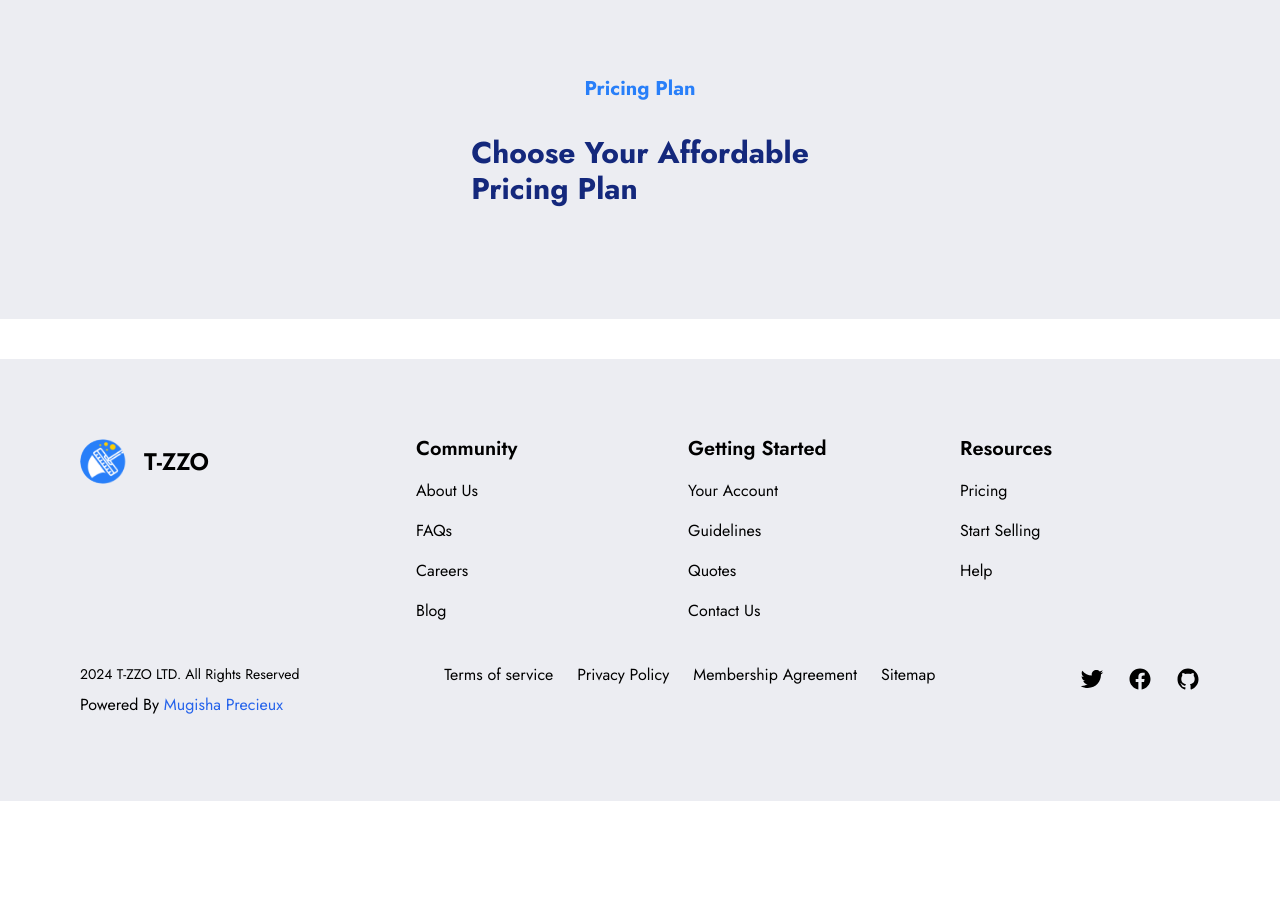
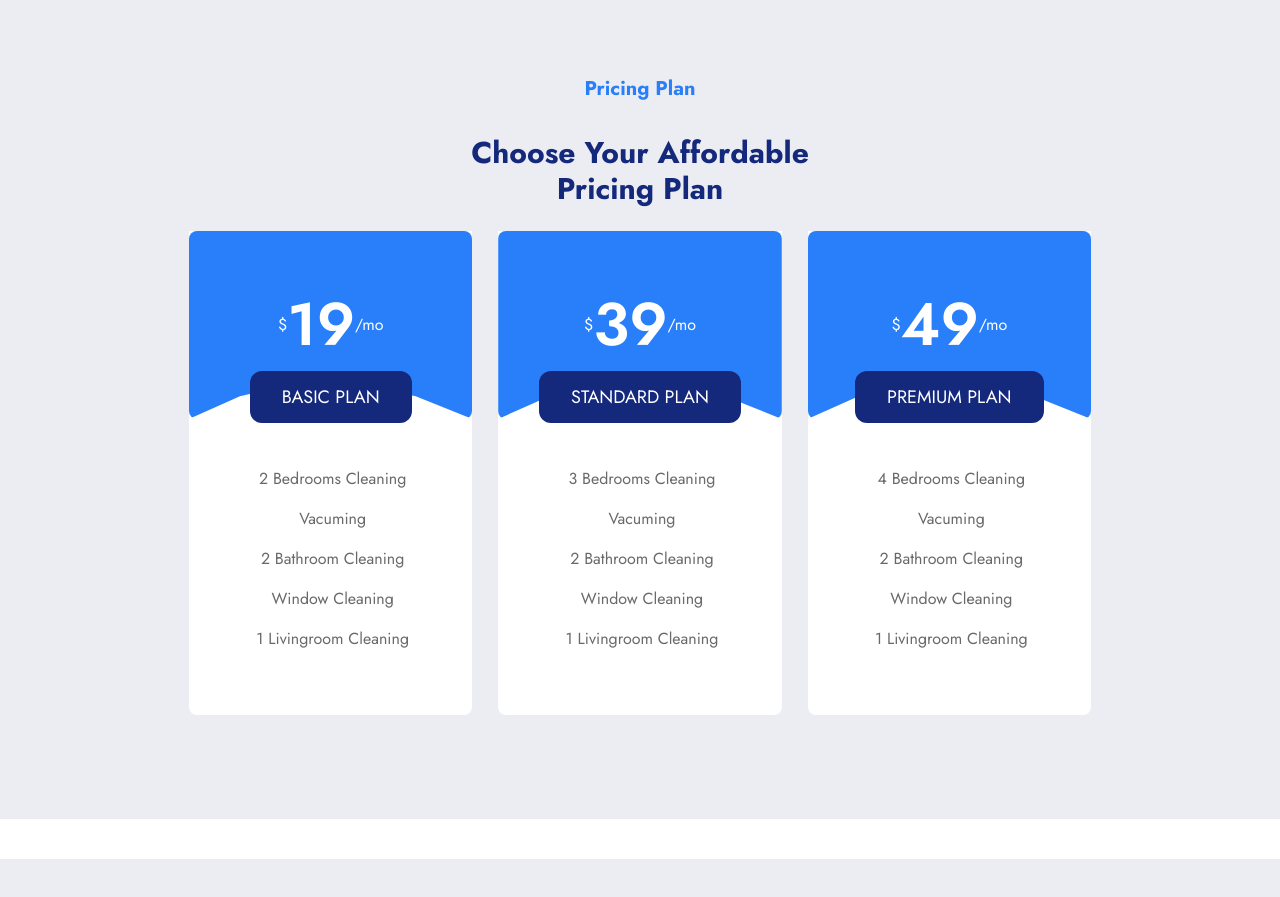
Before and after one commit to mugishap/clenix, a React (Vite) app: page / in a window 1280 px wide. Shown: the part 3360-4257 px from the top of the page. Before the commit the page ends 4161 px from the top, so only its background shows below. Built offline with nearby package versions, Linux system fonts and the light colour scheme.

Commit message:
[feat]: Add other sections

```diff
--- a/src/constants/index.ts
+++ b/src/constants/index.ts
@@ -147,6 +147,66 @@ export const team = [
 
 export const plans = [
     {
-
+        name: "BASIC",
+        price: "19",
+        offers: [
+            {
+                name: "2 Bedrooms Cleaning",
+            },
+            {
+                name: "Vacuming",
+            },
+            {
+                name: "2 Bathroom Cleaning",
+            },
+            {
+                name: "Window Cleaning",
+            },
+            {
+                name: "1 Livingroom Cleaning",
+            },
+        ]
+    },
+    {
+        name: "STANDARD",
+        price: "39",
+        offers: [
+            {
+                name: "3 Bedrooms Cleaning",
+            },
+            {
+                name: "Vacuming",
+            },
+            {
+                name: "2 Bathroom Cleaning",
+            },
+            {
+                name: "Window Cleaning",
+            },
+            {
+                name: "1 Livingroom Cleaning",
+            },
+        ]
+    },
+    {
+        name: "PREMIUM",
+        price: "49",
+        offers: [
+            {
+                name: "4 Bedrooms Cleaning",
+            },
+            {
+                name: "Vacuming",
+            },
+            {
+                name: "2 Bathroom Cleaning",
+            },
+            {
+                name: "Window Cleaning",
+            },
+            {
+                name: "1 Livingroom Cleaning",
+            },
+        ]
     }
 ]
--- a/src/index.css
+++ b/src/index.css
@@ -13,3 +13,8 @@
 #home-bg {
   background: linear-gradient(rgba(0,0,0,0.6), rgba(0,0,0,0.7)), url("assets/images/home.jpg") no-repeat center center/cover;
 }
+
+
+#clip{
+  clip-path: polygon(0 0, 100% 0, 100% 100%, 80% 88%, 60% 82%, 35% 82%, 18% 88%, 0 100%);
+}
--- a/src/pages/home/Home.tsx
+++ b/src/pages/home/Home.tsx
@@ -1,7 +1,7 @@
 import { HomeCleaning } from '@/assets'
 import Footer from '@/components/footer/Footer'
 import Navbar from '@/components/navbar/Navbar'
-import { offers, qualities, services, team } from '@/constants'
+import { offers, plans, qualities, services, team } from '@/constants'
 import React from 'react'
 import { Helmet } from 'react-helmet'
 import { BiCheck, BiRightArrowAlt, BiShareAlt } from 'react-icons/bi'
@@ -123,10 +123,35 @@ const Home: React.FC = () => {
       </div>
       <div className='bg-secondary-gray py-24 px-44 flex flex-col items-center'>
         <span className='font-bold text-xl my-4 text-primary-blue'>Pricing Plan</span>
-        <span className='my-4 font-bold text-3xl text-secondary-blue'>
+        <span className='my-4 font-bold text-3xl text-center text-secondary-blue'>
           Choose Your Affordable <br></br>
           Pricing Plan
         </span>
+        <div className='w-full grid grid-cols-3'>
+          {
+            plans.map((plan, index) => (
+              <div className='mx-auto my-2 w-11/12 flex flex-col items-center bg-white pb-14 rounded-b-lg' key={index}>
+                <div className='bg-primary-blue flex flex-col w-full relative items-center rounded-lg p-4 py-16' id='clip'>
+                  <span className='flex items-center text-white'>
+                    <span>$</span>
+                    <span className='text-6xl font-semibold'>{plan.price}</span>
+                    <span>/mo</span>
+                  </span>
+                </div>
+                <div className='relative w-full flex flex-col items-center pt-10'>
+                  <button className="bg-secondary-blue px-8 py-3 rounded-xl text-white capitalize text-lg absolute -top-12 z-30">{plan.name} PLAN</button>
+                  {
+                    plan.offers.map((offer, index) => (
+                      <div className='flex items-center my-2' key={index}>
+                        <span className='text-primary-gray ml-1'>{offer.name}</span>
+                      </div>
+                    ))
+                  }
+                </div>
+              </div>
+            ))
+          }
+        </div>
       </div>
       <Footer />
     </div>
```
